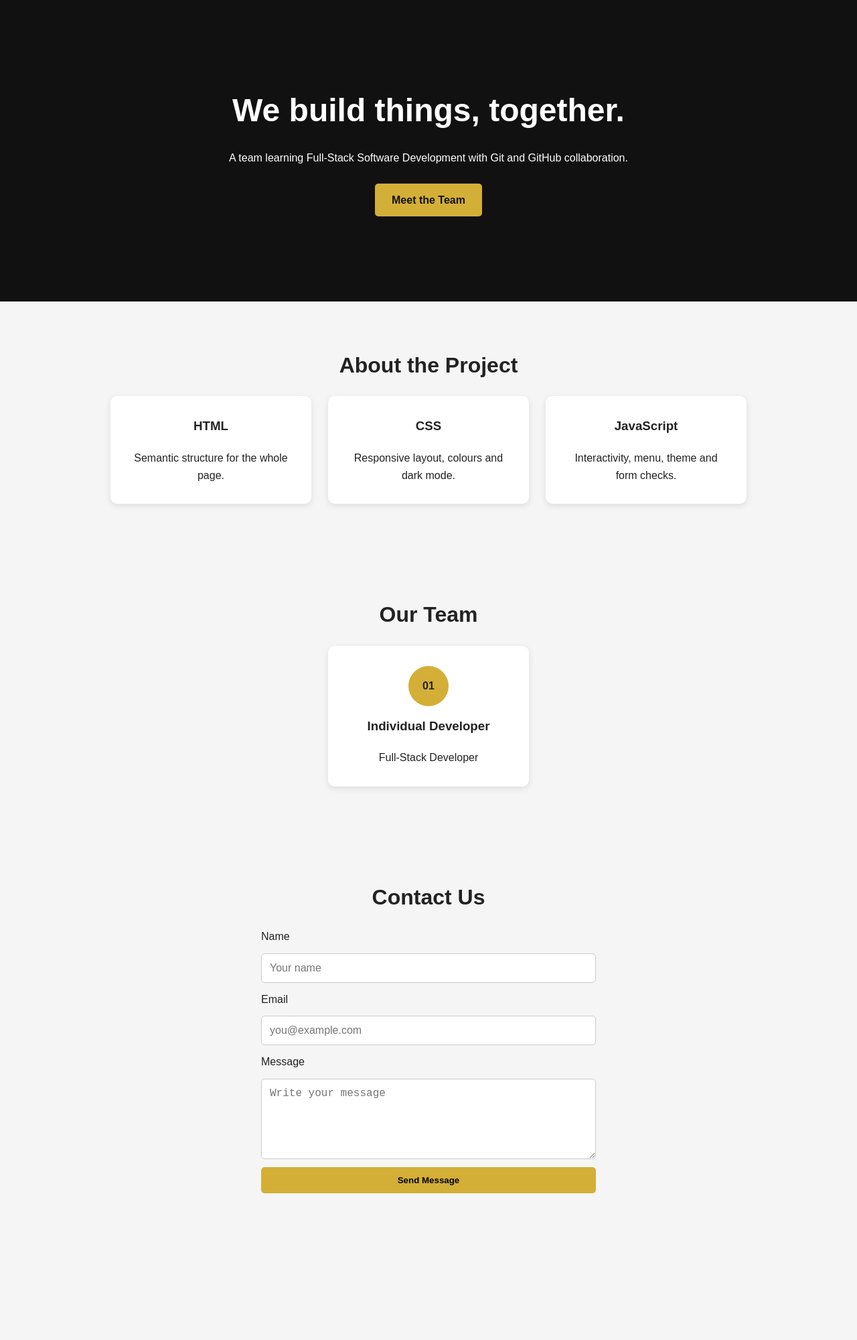
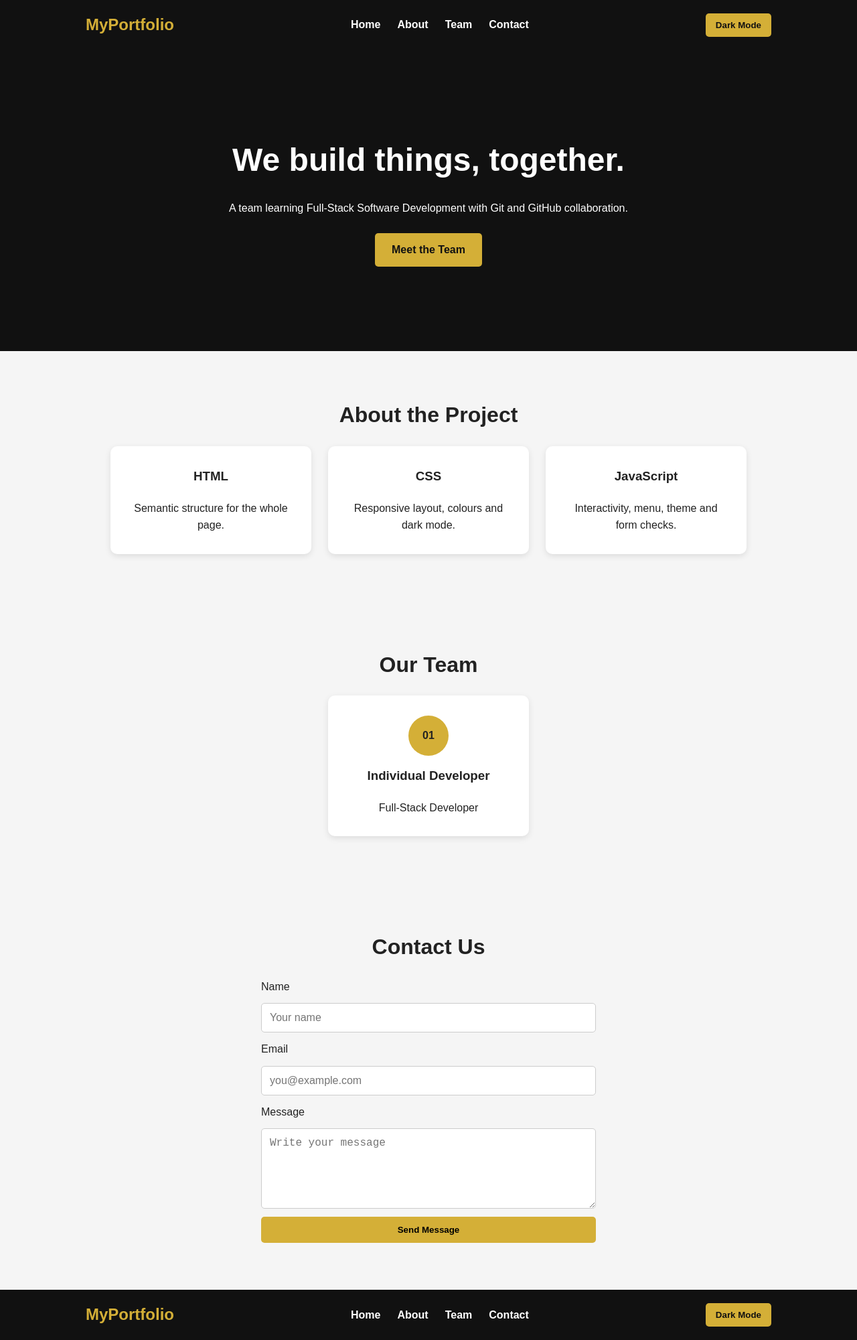
Before and after one commit to Pasindu-Pramod/fullstack-lab03, a plain HTML site: page index.html in a window 1280 px wide. Shown: the whole page at 67% size. Before the commit the page ends 1851 px from the top, so only its background shows below. Drawn offline with Linux system fonts and the light colour scheme.

Commit message:
Add header and footer layout

```diff
--- a/css/header-footer.css
+++ b/css/header-footer.css
@@ -1 +1,100 @@
-/* MEMBER 4: header, navigation and footer styles */
+
+/* Header Styling */
+header {
+    background: #111111;
+    color: #ffffff;
+    padding: 18px 10%;
+    position: sticky;
+    top: 0;
+    z-index: 1000;
+}
+
+nav {
+    display: flex;
+    justify-content: space-between;
+    align-items: center;
+    flex-wrap: wrap;
+    gap: 15px;
+}
+
+.logo {
+    color: #d4af37;
+    font-size: 24px;
+    font-weight: bold;
+    text-decoration: none;
+}
+
+.nav-menu {
+    display: flex;
+    gap: 25px;
+}
+
+.nav-menu a {
+    color: #ffffff;
+    text-decoration: none;
+    font-weight: bold;
+}
+
+.nav-menu a:hover,
+.nav-menu a.active {
+    color: #d4af37;
+}
+
+.menu-toggle {
+    display: none;
+}
+
+/* Dark Mode Button */
+#darkModeToggle {
+    background: #d4af37;
+    color: #111111;
+    padding: 10px 15px;
+    border: none;
+    border-radius: 5px;
+    cursor: pointer;
+}
+
+/* Footer Styling */
+footer {
+    background: #111111;
+    color: #ffffff;
+    text-align: center;
+    padding: 25px;
+}
+
+footer p {
+    margin: 5px 0;
+}
+
+/* Dark Mode */
+body.dark-mode {
+    background: #222222;
+    color: #ffffff;
+}
+
+body.dark-mode .card {
+    background: #333333;
+    color: #ffffff;
+}
+
+/* Mobile Responsive */
+@media (max-width: 600px) {
+    header {
+        padding: 15px 5%;
+    }
+
+    .menu-toggle {
+        display: block;
+    }
+
+    .nav-menu {
+        display: none;
+        width: 100%;
+        flex-direction: column;
+        gap: 12px;
+    }
+
+    .nav-menu.active {
+        display: flex;
+    }
+}
--- a/index.html
+++ b/index.html
@@ -9,7 +9,22 @@
 </head>
 <body>
 
-  <!-- MEMBER 4: HEADER goes here -->
+<header>
+    <nav>
+        <a href="#home" class="logo">MyPortfolio</a>
+
+        <div class="nav-menu">
+            <a href="#home">Home</a>
+            <a href="#about">About</a>
+            <a href="#team">Team</a>
+            <a href="#contact">Contact</a>
+        </div>
+
+        <button class="menu-toggle" type="button">☰</button>
+        <button id="darkModeToggle" type="button">Dark Mode</button>
+    </nav>
+</header>
+
 
   <main>
 
@@ -78,7 +93,23 @@
 
   </main>
 
-  <!-- MEMBER 4: FOOTER goes here -->
+
+<header>
+    <nav>
+        <a href="#home" class="logo">MyPortfolio</a>
+
+        <div class="nav-menu">
+            <a href="#home">Home</a>
+            <a href="#about">About</a>
+            <a href="#team">Team</a>
+            <a href="#contact">Contact</a>
+        </div>
+
+        <button class="menu-toggle" type="button">☰</button>
+        <button id="darkModeToggle" type="button">Dark Mode</button>
+    </nav>
+</header>
+
 
   <script src="js/script.js"></script>
 </body>
```
